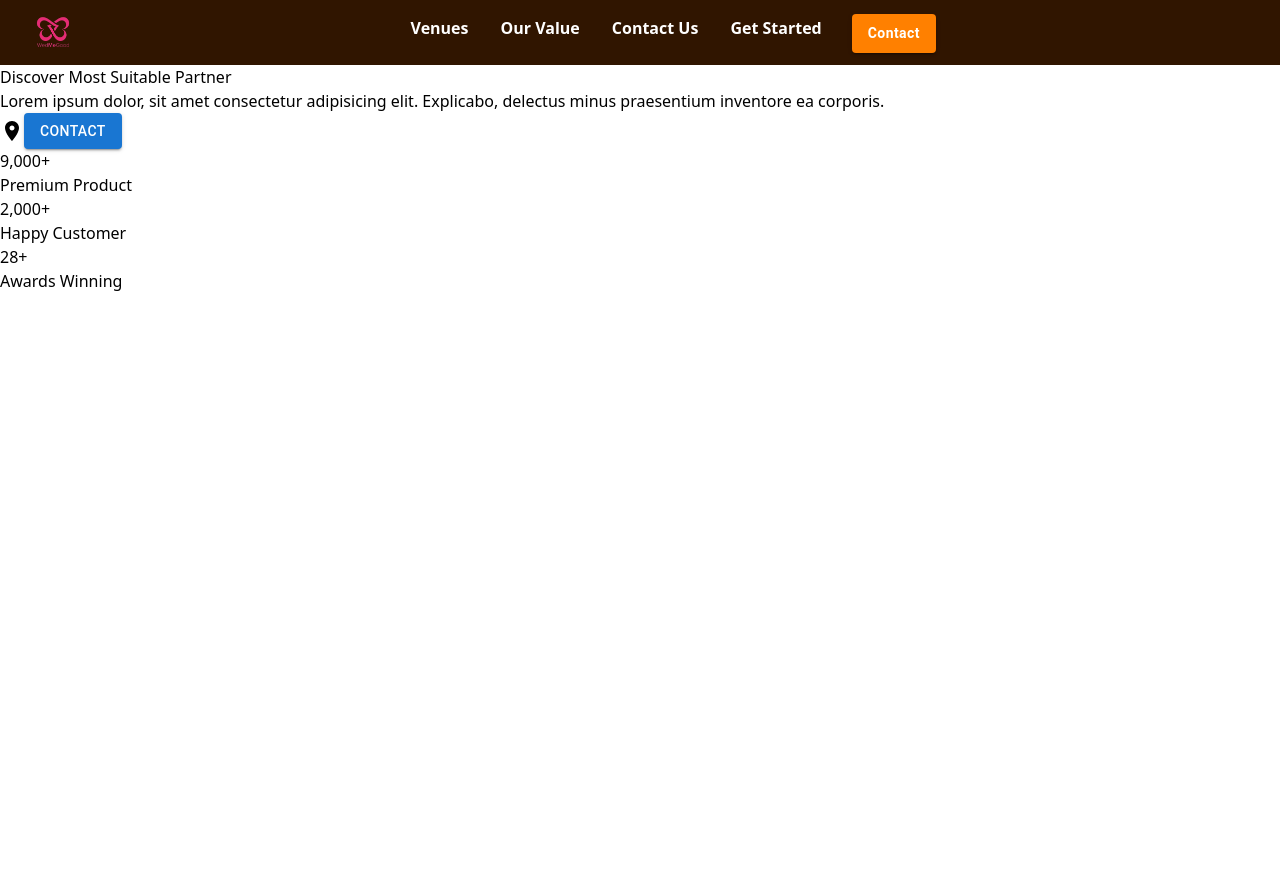
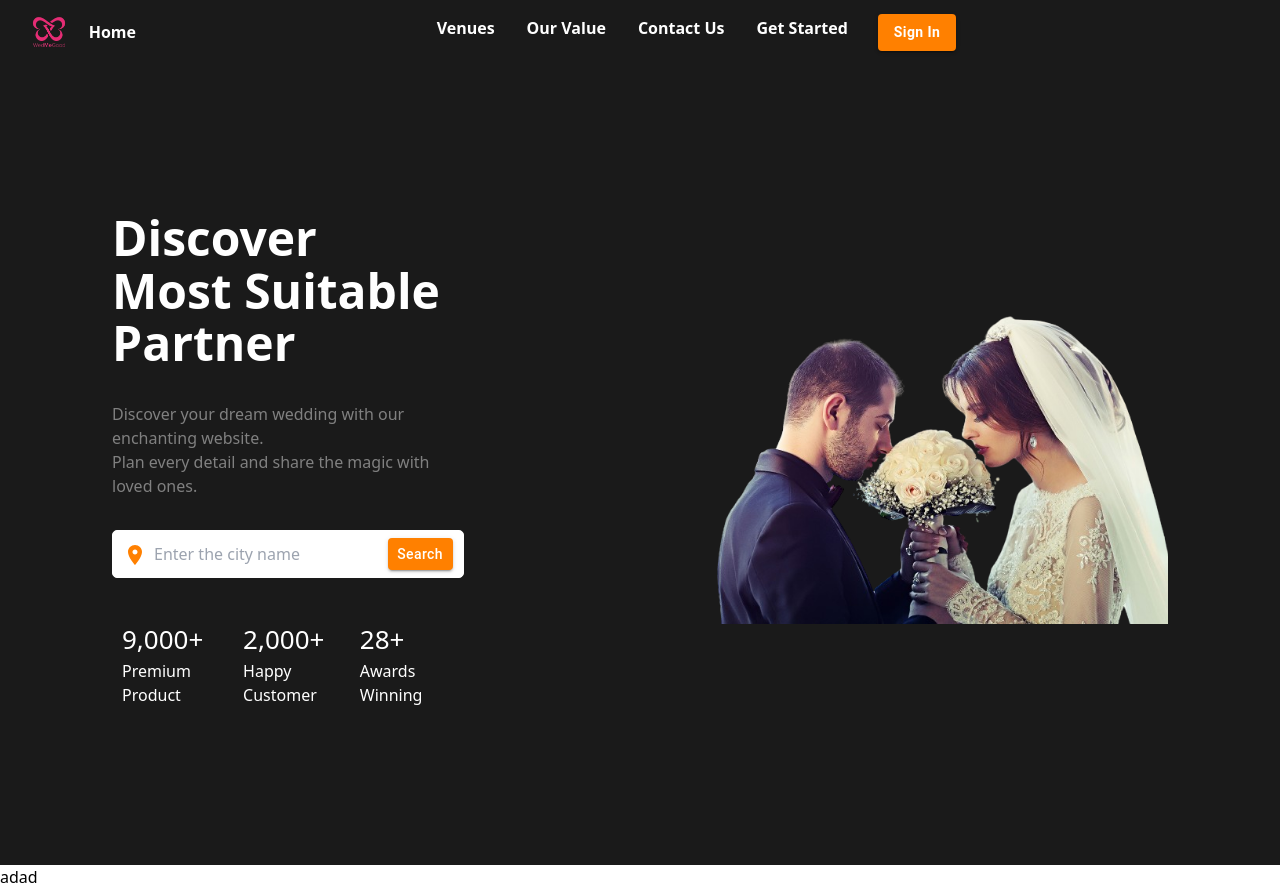
Before and after one commit to Ranpise-DigiTech-Solutions/RavHallMgt, a React (Vite) app in the folder client/: page / in a window 1280 px wide. Before the commit the page ends 865 px from the top, so only its background shows below. Built offline with nearby package versions, Linux system fonts and the light colour scheme; no server answers.

Commit message:
Promotion Page Creation Complete

```diff
--- a/client/src/assets/index.js
+++ b/client/src/assets/index.js
@@ -1,2 +1,3 @@
 export {default as React_SVG} from './react.svg'
 export {default as Logo} from './logo.png'
+export {default as Wedding} from './wedding.png'
--- a/client/src/components/NavBar/NavBar.jsx
+++ b/client/src/components/NavBar/NavBar.jsx
@@ -11,14 +11,14 @@ export default function NavBar() {
         <div className="main__wrapper">
             <div className="logo__wrapper">
                 <img src={Logo} alt="logo" className="logo" />
-                {/* <p className="logo">logo</p> */}
+                <p className="title">Home</p>
             </div>
             <div className="container">
-                <a href="#">Venues</a>
-                <a href="#">Our Value</a>
-                <a href="#">Contact Us</a>
-                <a href="#">Get Started</a>
-                <Button variant="contained">Contact</Button>
+                <a href="#" className="tag">Venues</a>
+                <a href="#" className="tag">Our Value</a>
+                <a href="#" className="tag">Contact Us</a>
+                <a href="#" className="tag">Get Started</a>
+                <Button variant="contained" href="/sign-in" className="button">Sign In</Button>
             </div>
         </div>
     </>
--- a/client/src/components/NavBar/NavBar.scss
+++ b/client/src/components/NavBar/NavBar.scss
@@ -8,20 +8,26 @@
     flex-direction: row;
     justify-content: space-between;
 
-    background-color: #301500;
+    background-color: #1A1A1A;
     color: #ffffff;
+    font-size: 16px;
 
     .logo__wrapper {
 
         display: flex;
-        flex-direction: column;
+        flex-direction: row;
         justify-content: center;
         align-items: center;
+        font-weight: 600;
 
         .logo{
             height: 4rem;
             width: 4rem;
             margin-left: 1.5rem;
+        }
+
+        p{
+            margin-left: 0.5rem;
         }
     }
 
@@ -31,7 +37,7 @@
         justify-content: center;
         height: 100%;
 
-        a {
+        .tag {
             margin: 1rem;
             position: relative;
             text-decoration: none;
@@ -59,7 +65,7 @@
             }
         }
 
-        button {
+        .button {
             background-color: #ff8000;
             color: #ffffff;
             height: 60%;
--- a/client/src/components/Promotion/Promotion.jsx
+++ b/client/src/components/Promotion/Promotion.jsx
@@ -3,6 +3,7 @@ import "./Promotion.scss"
 import React from 'react'
 import LocationOnIcon from '@mui/icons-material/LocationOn';
 import Button from '@mui/material/Button';
+import { Wedding } from "../../assets";
 
 export default function Promotion() {
   return (
@@ -10,36 +11,38 @@ export default function Promotion() {
         <div className="app__container">
             <div className="sub__wrapper_1">
                 <div className="title__wrapper">
-                    <h2>Discover Most Suitable Partner</h2>
+                    <h2>Discover <br/> Most Suitable <br/> Partner</h2>
                 </div>
                 <div className="description__wrapper">
-                    <p>Lorem ipsum dolor, sit amet consectetur adipisicing elit. Explicabo, delectus minus praesentium inventore ea corporis.</p>
+                    <p>Discover your dream wedding with our enchanting website.<br/> Plan every detail and share the magic with loved ones.</p>
                 </div>
                 <div className="search__wrapper">
-                    <div className="wrapper">
+                    <a href="#" className="location_icon">
                         <LocationOnIcon/>
-                        <Button variant="contained">Contact</Button>
-                    </div>
+                    </a>
+                    <input type="text" id="cityName" name="cityName" placeholder="Enter the city name"/>
+                    <Button variant="contained" className="button">Search</Button>
                 </div>
                 <div className="views__wrapper">
-                    <div className="item_1">
-                        <p>9,000+</p>
-                        <p>Premium Product</p>
+                    <div className="item">
+                        <p className="count">9,000+</p>
+                        <p className="desc">Premium Product</p>
                     </div>
-                    <div className="item_2">
-                        <p>2,000+</p>
-                        <p>Happy Customer</p>
+                    <div className="item">
+                        <p className="count">2,000+</p>
+                        <p className="desc">Happy Customer</p>
                     </div>
-                    <div className="item_3">
-                        <p>28+</p>
-                        <p>Awards Winning</p>
+                    <div className="item">
+                        <p className="count">28+</p>
+                        <p className="desc">Awards Winning</p>
                     </div>
                 </div>
             </div>
-            <div className="sub_wrapper_2">
-                {/* <img src="" alt="" />     */}
+            <div className="sub__wrapper_2">
+                <img src={Wedding} alt="" />
             </div>
         </div>
+        <p>adad</p>
     </>
   )
 }
--- a/client/src/components/Promotion/Promotion.scss
+++ b/client/src/components/Promotion/Promotion.scss
@@ -0,0 +1,107 @@
+*{
+    margin: 0;
+    padding: 0;
+}
+
+.app__container {
+
+    flex: 1;
+    width: 100%;
+    display: flex;
+    flex-direction: row;
+    justify-content: space-between;
+    align-items: center;
+    background-color: #1A1A1A;
+
+    .sub__wrapper_1 {
+
+        color: #ffffff;
+        display: flex;
+        flex-direction: column;
+        justify-content: space-between;
+        align-items: flex-start;
+        margin: 7rem;
+
+        .title__wrapper {
+
+            font-size: 3rem;
+            font-weight: 600;
+            line-height: 1.1;
+            margin-bottom: 2rem;
+        }
+
+        .description__wrapper {
+
+            color: #808080;
+            margin-bottom: 2rem;
+        }
+
+        .search__wrapper {
+
+            display: flex;
+            flex-direction: row;
+            justify-content: space-between;
+            align-items: center;
+            width: 100%;
+            background-color: #ffffff;
+            margin-bottom: 2rem;
+            height: 3rem;
+            padding: 10px;
+            border: 1px solid #ffffff;
+            border-radius: 5px;
+
+            .location_icon {
+                color: #ff8000;
+            }
+
+            input {
+                width: 100%;
+                height: 100%;
+                text-decoration: none;
+                border: none;
+                color: #000000;
+                padding: 7px;
+
+                &:focus {
+                    outline: none;
+                }
+            }
+
+            .button {
+                background-color: #ff8000;
+                font-weight: 500;
+                text-transform: capitalize;
+                height: 2rem;
+                transition: all 0.3s ease-in;
+
+                &:hover {
+                    background-color: rgb(214, 107, 0);
+                }
+            }
+        }
+
+
+        .views__wrapper {
+
+            display: flex;
+            flex-direction: row;
+            justify-content: center;
+            align-items: center;
+
+            .item {
+                margin: 10px;
+
+                .count {
+                    font-size: 26px;
+                }
+            }
+
+        }
+    }
+
+    .sub__wrapper_2 {
+
+        margin: 7rem;
+    }
+
+}
--- a/client/src/main.jsx
+++ b/client/src/main.jsx
@@ -7,7 +7,7 @@ import './index.css'
 import ProtectedPage from './ProtectedPage.jsx';
 import UserProfilePage from './user-profile.jsx';
 
-const publishableKey = process.env.VITE_CLERK_PUBLISHABLE_KEY;
+const publishableKey = import.meta.env.VITE_CLERK_PUBLISHABLE_KEY;
 
 if (!publishableKey) {
   throw new Error("Missing Publishable Key")
--- a/client/src/pages/Home/HomePage.scss
+++ b/client/src/pages/Home/HomePage.scss
@@ -1,6 +1,6 @@
 .about__wrapper {
     width: 100%;
-    height: 100vh;
+    // height: ;
     display: flex;
     flex-direction: column;
 }
```
Also changed, not shown: client/src/assets/wedding.jpg (added), client/src/assets/wedding.png (added).
